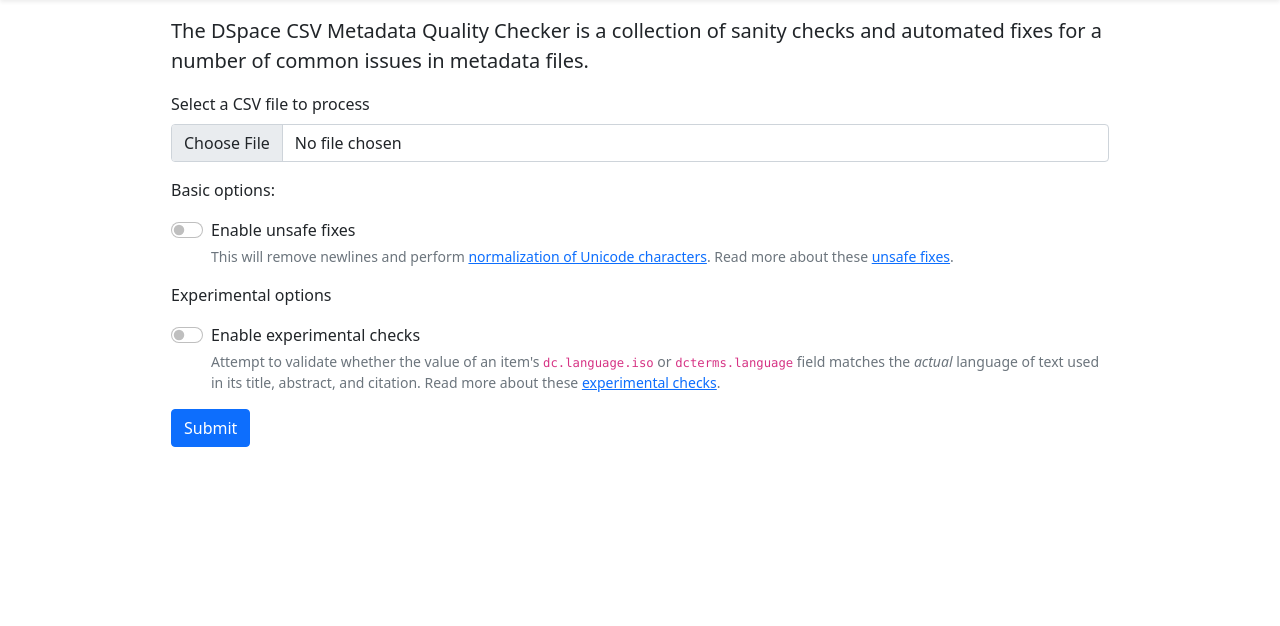
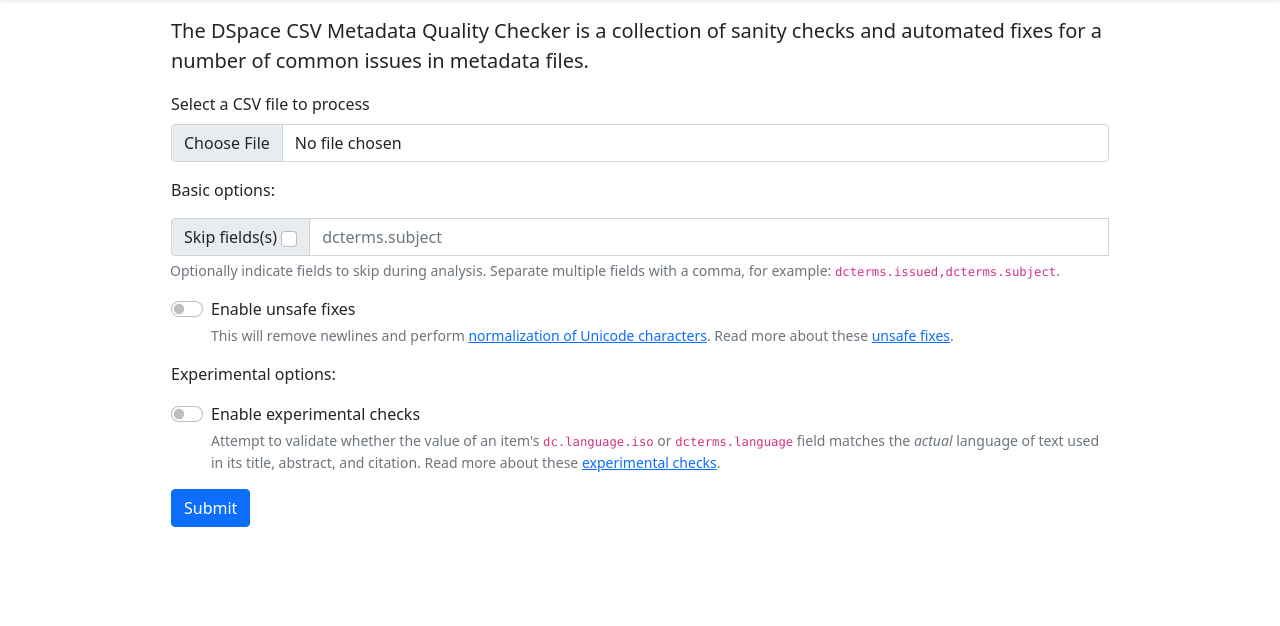
Before and after one commit to ilri/csv-metadata-quality-web, a Flask app: template templates/index.html in a window 1280 px wide. Shown: the part 56-682 px from the top of the page. Run offline with Flask 2, Linux system fonts and the light colour scheme; the template is opened without the code that fills it, so the values that code supplies are empty; some libraries are stand-ins or nearby versions.

Commit message:
Add support for skipping fields ("-x")

```diff
--- a/main.py
+++ b/main.py
@@ -51,6 +51,11 @@
         )
 
         args = ["-i", input_file, "-o", output_file]
+
+        if "excludeCheckbox" in request.form:
+            if "excludeText" in request.form:
+                args.append("-x")
+                args.append(request.form["excludeText"])
 
         if "unsafe" in request.form:
             args.append("-u")
--- a/templates/index.html
+++ b/templates/index.html
@@ -14,13 +14,22 @@
 
           <p>Basic options:</p>
 
+          <div class="input-group mb-3">
+            <div class="input-group-text">
+              Skip fields(s)&nbsp;
+              <input class="form-check-input" type="checkbox" id="excludeFieldsCheckbox" name="excludeCheckbox" aria-label="Checkbox for following text input">
+            </div>
+            <input type="text" class="form-control" placeholder="dcterms.subject" id="excludeFieldsText" name="excludeText" aria-label="Text input with checkbox">
+            <div id="excludeHelp" class="form-text">Optionally indicate fields to skip during analysis. Separate multiple fields with a comma, for example: <code>dcterms.issued,dcterms.subject</code>.</div>
+          </div>
+
           <div class="mb-3 form-check form-switch">
             <input class="form-check-input" type="checkbox" id="unsafeCheckbox" name="unsafe">
             <label class="form-check-label" for="unsafeCheckbox" aria-describedby="unsafeHelp">Enable unsafe fixes</label>
             <div id="unsafeHelp" class="form-text">This will remove newlines and perform <a href="https://withblue.ink/2019/03/11/why-you-need-to-normalize-unicode-strings.html" title='When "Zoë" !== "Zoë". Or why you need to normalize Unicode strings'>normalization of Unicode characters</a>. Read more about these <a href="https://github.com/ilri/csv-metadata-quality#unsafe-fixes">unsafe fixes</a>.</div>
           </div>
 
-          <p>Experimental options</p>
+          <p>Experimental options:</p>
 
           <div class="mb-3 form-check form-switch">
             <input class="form-check-input" type="checkbox" id="experimentalCheckbox" name="experimental">
```
